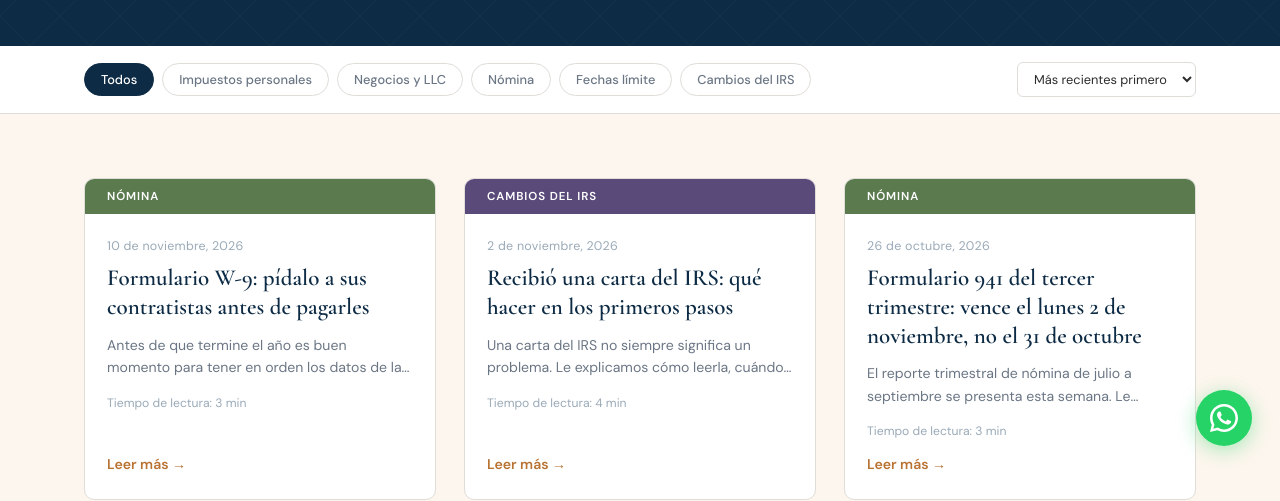
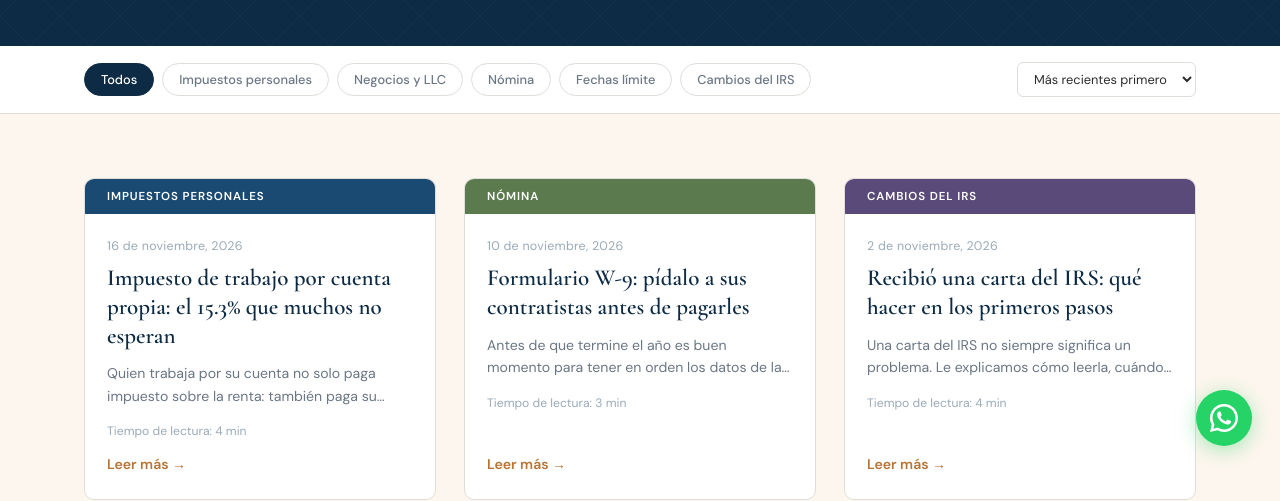
Before and after one commit to ypulido87-lgtm/mi-proyecto, a plain HTML site: page projects/pulidotax-website/sitio-pulidotax/blog.html in a window 1280 px wide. Shown: the part 326-827 px from the top of the page. Drawn offline with nearby package versions, Linux system fonts and the light colour scheme.

Commit message:
auto-sync: projects\pulidotax-website\sitio-pulidotax\blog.html.tmp.27160.3c9ad2f3c6b9 actualizado 2026-11-16 11:04

```diff
--- a/projects/pulidotax-website/sitio-pulidotax/blog.html
+++ b/projects/pulidotax-website/sitio-pulidotax/blog.html
@@ -125,7 +125,6 @@
     .post-meta{font-size:.76rem;color:var(--hint);margin-bottom:16px;}
     .post-more{margin-top:auto;font-size:.88rem;font-weight:600;color:var(--gold);cursor:pointer;background:none;border:none;font-family:var(--font-b);text-align:left;padding:0;transition:color .2s;}
     .post-more:hover{color:var(--gold-mid);}
-
 
 
 
@@ -652,6 +651,17 @@
         </div>
       </article>
 
+      <article class="post-card reveal" data-cat="personal" data-date="2026-11-16">
+        <div class="post-band band-personal" data-i18n="f-personal">Impuestos personales</div>
+        <div class="post-body">
+          <p class="post-date">16 de noviembre, 2026</p>
+          <h2 class="post-title"><a href="impuesto-trabajo-cuenta-propia.html">Impuesto de trabajo por cuenta propia: el 15.3% que muchos no esperan</a></h2>
+          <p class="post-excerpt">Quien trabaja por su cuenta no solo paga impuesto sobre la renta: también paga su propio Seguro Social y Medicare. Le explicamos cómo funciona, con un ejemplo, y cómo prepararse.</p>
+          <p class="post-meta"><span data-i18n="read-time">Tiempo de lectura</span>: 4 min</p>
+          <a class="post-more" href="impuesto-trabajo-cuenta-propia.html"><span data-i18n="read-more">Leer más →</span></a>
+        </div>
+      </article>
+
     </div>
   </div>
 </section>
```
Also changed, not shown: projects/pulidotax-website/sitio-pulidotax/formulario-w9-contratistas.html (+1 -1 lines).
